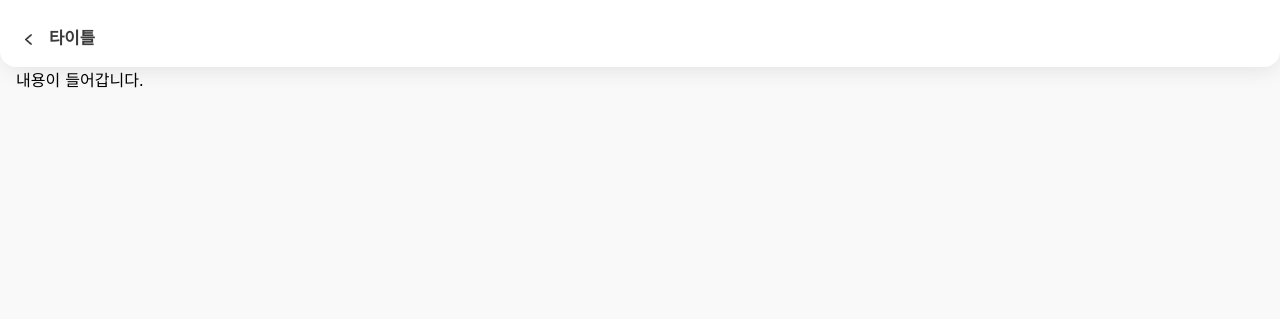
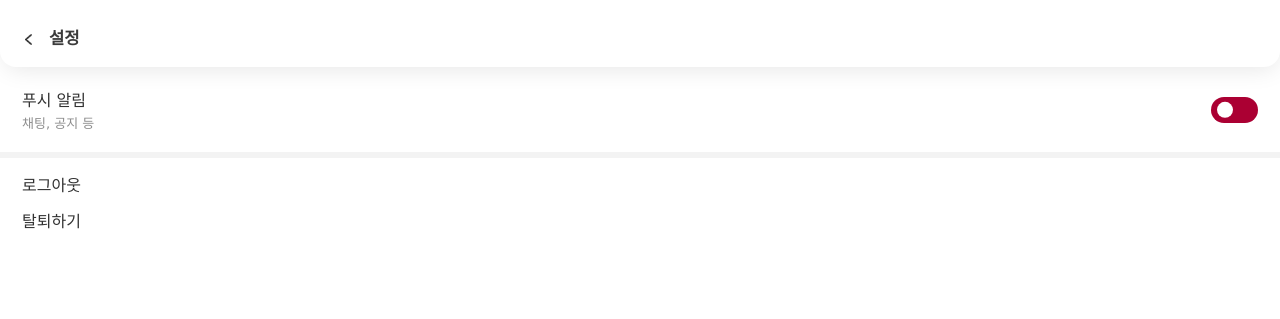
Before and after one commit to kik87827/woodong, a website: page src/setting.html in a window 1280 px wide. Drawn offline with nearby package versions, Linux system fonts and the light colour scheme; files that its build step writes are made by us from their sources; files whose address does not match are found by name; a web font is replaced by a local one.

Commit message:
진행중9

```diff
--- a/src/scss/_contents.scss
+++ b/src/scss/_contents.scss
@@ -384,8 +384,28 @@ input.upload_file{border:0;position:absolute;top:0;left:0;appearance: none;-webk
     > img{}
 }
 .btn_upload_delete{display:inline-block;position:absolute;top:rem(9);right:rem(9);width:rem(24);height:rem(24);border-radius:100%;background:url("../images/ico_upload_del.png") no-repeat 50% 50%/100% auto;}
-
-
+.vitem_both{display:flex;justify-content: space-between;align-items: center;padding:0 rem(6);}
+.vitem_cols{
+    &:last-of-type{}
+}
+.vitem_in_main{font-size:rem(16);color:#323232;font-weight:500;}
+.vitem_in_sub{font-size:rem(13);color:#8d8d8d;margin-top:rem(2)}
+.text_obj_list{
+    font-size:0;line-height:0;margin:rem(-10) 0;padding:0 rem(6);
+    > li{
+        &:last-of-type{}
+    }
+}
+.text_obj{padding:rem(10) 0;display:inline-block;font-size:rem(16);color:#323232;font-weight:500;line-height:1;}
+.control_props_item{display:inline-block;font-size:0;line-height:0;}
+.control_props_label{
+    background:#ab0033;border-radius:rem(100);position:relative;display:inline-block;width:rem(46.66);height:rem(26.66);border-radius:rem(100);
+    &:after{display:block;content:'';transition:.3s;background:#fff;width:rem(16.33);height:rem(16.33);border-radius:100%;position:absolute;top:50%;left:rem(5.66);transform: translateY(-50%);}
+}
+input.control_props{-webkit-appearance: none;appearance: none;width:0;height:0;opacity:0;border:0;}
+input.control_props:checked{}
+input.control_props:checked + .control_props_label{}
+input.control_props:checked + .control_props_label:after{left:rem(24)}
 
 /* 공통 popup */
 .popup_wrap{position:fixed;top:0;left:0;width:100%;height:100%;z-index:100000;display:none;align-items: center;justify-content: center;min-width:rem(280);overflow:hidden;flex-wrap:wrap;}
--- a/src/setting.html
+++ b/src/setting.html
@@ -1,19 +1,40 @@
 <!DOCTYPE html>
 <html lang="ko">
 @@include('./include/head.html')
-<body class="front_body">
+<body class="front_body bg3">
 	<form>
 		<div class="page_wrap">
 			<header class="header_wrap">
 				<div class="header_main">
 					<div class="header_title_group">
 						<a href="javascript:;" class="btn_history_back"><span class="hdtext">뒤로가기</span></a>
-						<h1 class="header_sub_title">타이틀</h1>
+						<h1 class="header_sub_title">설정</h1>
 					</div>
 				</div>
 			</header>
-			<section class="middle_wrap">
-				내용이 들어갑니다.
+			<section class="middle_wrap type2">
+				<div class="vertical_box_group">
+					<div class="vertical_box">
+						<div class="vitem_both">
+							<div class="vitem_cols">
+								<p class="vitem_in_main">푸시 알림</p>
+								<p class="vitem_in_sub">채팅, 공지 등</p>
+							</div>
+							<div class="vitem_cols">
+								<div class="control_props_item">
+									<input type="checkbox" class="control_props" id="push">
+									<label for="push" class="control_props_label"></label>
+								</div>
+							</div>
+						</div>
+					</div>
+					<div class="vertical_box">
+						<ul class="text_obj_list">
+							<li><a href="#" class="text_obj">로그아웃</a></li>
+							<li><a href="#" class="text_obj">탈퇴하기</a></li>
+						</ul>
+					</div>
+				</div>
 			</section>
 		</div>
 	</form>
```
Also changed, not shown: src/codinglist.html (+2 -2 lines), dist/assets/css/style.css, dist/codinglist.html, dist/setting.html.
